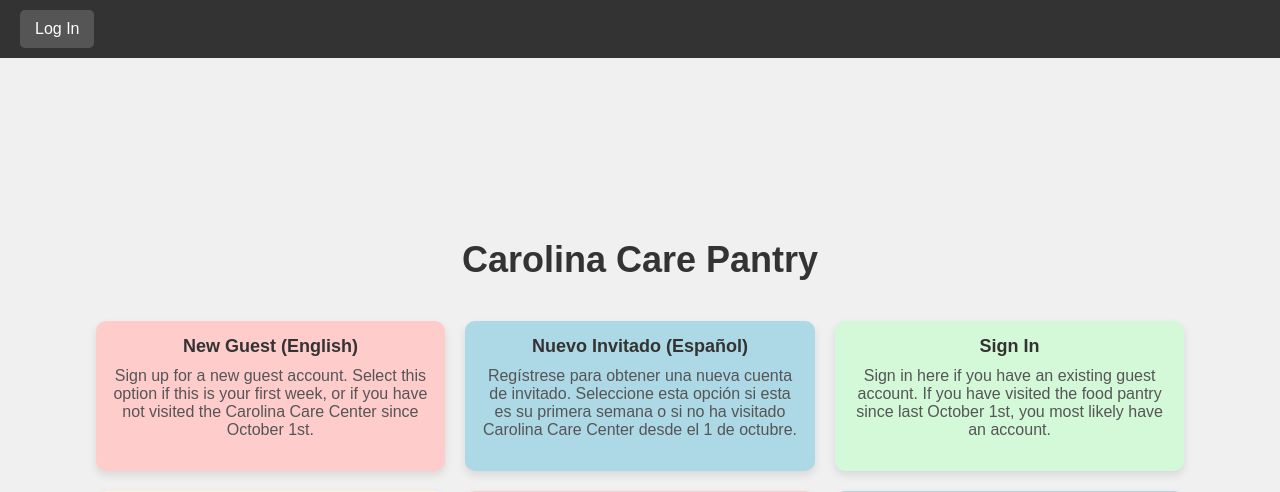
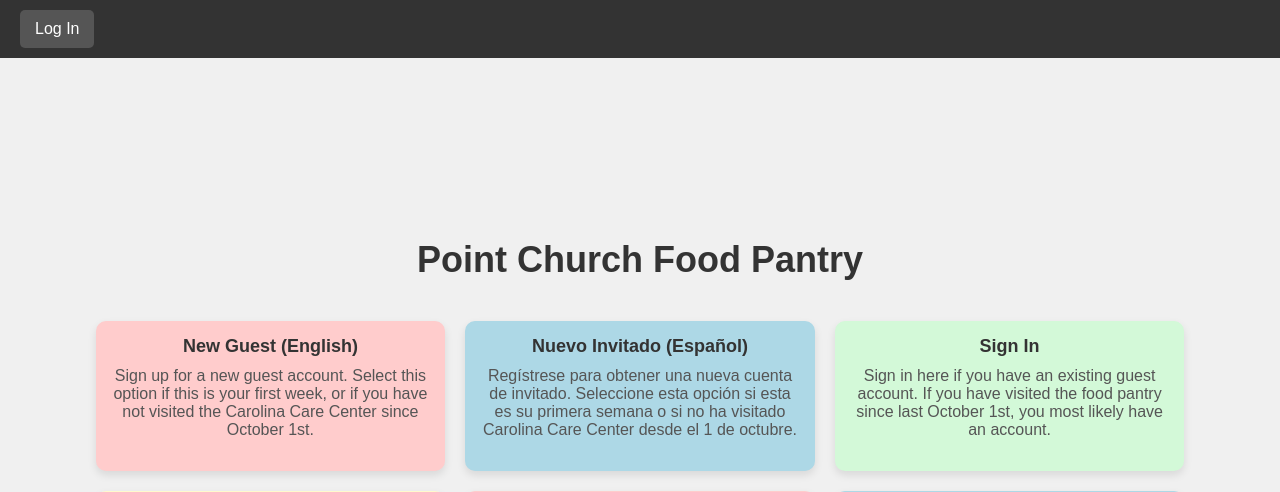
Before and after one commit to point-church-food-pantry/guestbook, a Django app: template guestbook_sign_in/templates/index.html in a window 1280 px wide. Shown: the top 492 px of the page. Run offline with Django 4.2, Linux system fonts and the light colour scheme; the template is opened without the code that fills it, so the values that code supplies are empty.

Commit message:
Add files via upload

```diff
--- a/guestbook_sign_in/templates/index.html
+++ b/guestbook_sign_in/templates/index.html
@@ -16,7 +16,7 @@
         </div>
         <div class="tile-container vertical">
             <div class="full-width">
-                <h1>Carolina Care Pantry</h1>
+                <h1>Point Church Food Pantry</h1>
             </div>
             <div class="tile-container">
                 <a href="{% url 'create_new_guest' 'English' %}" class="tile">
```
